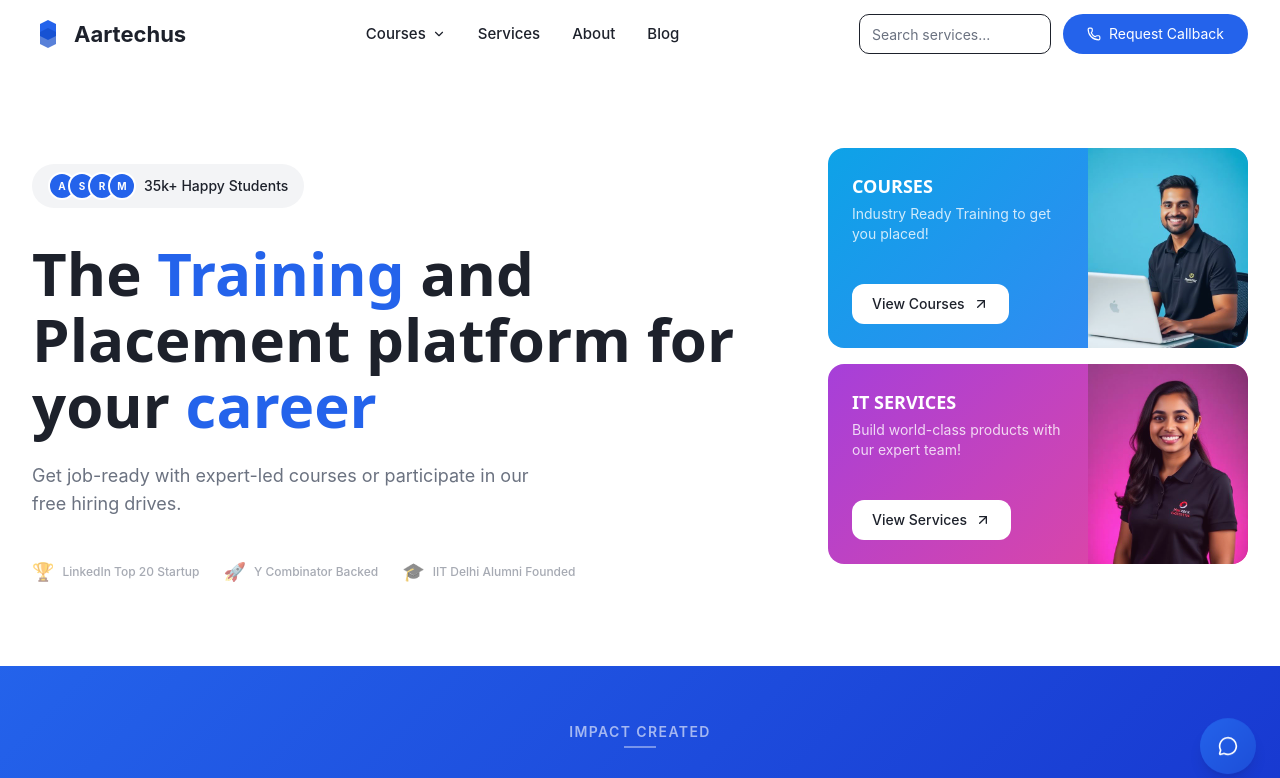
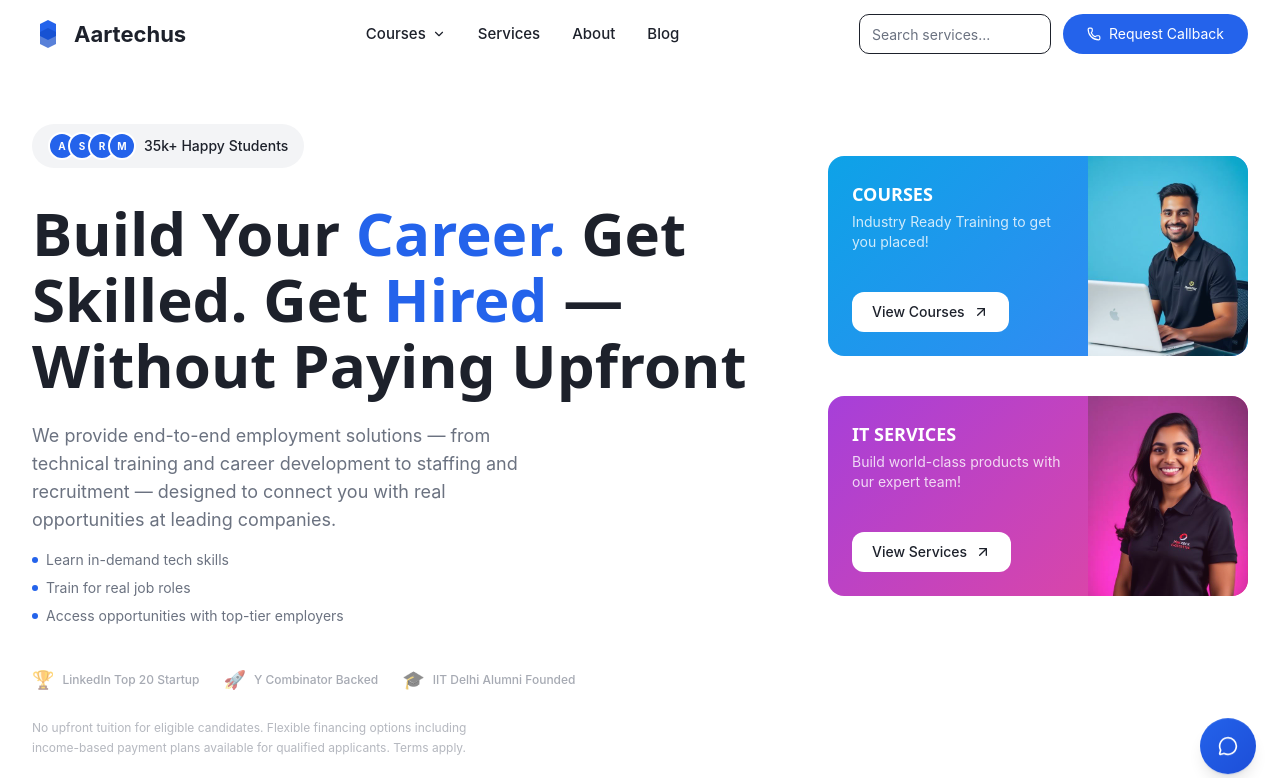
Before and after one commit to rjtbst/aartechus, a Next.js app: page / in a window 1280 px wide. Shown: the top 778 px of the page. Built offline with nearby package versions, Linux system fonts and the light colour scheme.

Commit message:
update_hero_section

```diff
--- a/src/app/page.js
+++ b/src/app/page.js
@@ -25,7 +25,7 @@ import CTASection from "@/components/sections/CTASection";
 
 const Hero = () => (
   <section className="pt-[68px]">
-    <div className="container-main py-12 md:py-20">
+    <div className="container-main py-12 md:py-10">
       <div className="grid lg:grid-cols-[1fr_420px] gap-8 items-start">
         {/* Left side */}
         <div className="pt-4">
@@ -43,24 +43,47 @@ const Hero = () => (
             <span className="text-sm font-medium text-foreground">35k+ Happy Students</span>
           </motion.div>
 
+          {/* ── UPDATED HEADLINE ── */}
           <motion.h1
             initial={{ opacity: 0, y: 30 }}
             animate={{ opacity: 1, y: 0 }}
             transition={{ duration: 0.6, delay: 0.1 }}
             className="text-[40px] md:text-[52px] lg:text-[60px] font-display font-bold leading-[1.1] text-foreground"
           >
-            The <span className="text-primary">Training</span> and Placement platform for your{" "}
-            <span className="text-primary">career</span>
+            Build Your <span className="text-primary">Career.</span> Get Skilled.{" "}
+            Get <span className="text-primary">Hired</span> — Without Paying Upfront
           </motion.h1>
 
+          {/* ── UPDATED SUBTEXT ── */}
           <motion.p
             initial={{ opacity: 0, y: 20 }}
             animate={{ opacity: 1, y: 0 }}
             transition={{ duration: 0.5, delay: 0.25 }}
             className="mt-6 text-lg text-muted-foreground max-w-lg"
           >
-            Get job-ready with expert-led courses or participate in our free hiring drives.
+            We provide end-to-end employment solutions — from technical training
+            and career development to staffing and recruitment — designed to
+            connect you with real opportunities at leading companies.
           </motion.p>
+
+          {/* ── NEW: Bullet points ── */}
+          <motion.ul
+            initial={{ opacity: 0, y: 20 }}
+            animate={{ opacity: 1, y: 0 }}
+            transition={{ duration: 0.5, delay: 0.35 }}
+            className="mt-4 space-y-2"
+          >
+            {[
+              "Learn in-demand tech skills",
+              "Train for real job roles",
+              "Access opportunities with top-tier employers",
+            ].map((item) => (
+              <li key={item} className="flex items-center gap-2 text-sm text-muted-foreground">
+                <span className="w-1.5 h-1.5 rounded-full bg-primary flex-shrink-0" />
+                {item}
+              </li>
+            ))}
+          </motion.ul>
 
           {/* Trust badges */}
           <motion.div
@@ -80,10 +103,22 @@ const Hero = () => (
               </div>
             ))}
           </motion.div>
+
+          {/* ── NEW: Disclaimer line ── */}
+          <motion.p
+            initial={{ opacity: 0 }}
+            animate={{ opacity: 1 }}
+            transition={{ delay: 0.6 }}
+            className="mt-6 text-xs text-muted-foreground/50 max-w-md leading-relaxed"
+          >
+            No upfront tuition for eligible candidates. Flexible financing options
+            including income-based payment plans available for qualified applicants.
+            Terms apply.
+          </motion.p>
         </div>
 
-        {/* Right side - Cards */}
-        <div className="space-y-4">
+        {/* Right side - Cards — unchanged */}
+        <div className="space-y-10 py-12">
           <motion.div
             initial={{ opacity: 0, x: 40 }}
             animate={{ opacity: 1, x: 0 }}
@@ -197,13 +232,10 @@ const TestimonialSection = () => {
           {visible.map((t, i) => (
             <AnimatedSection key={t.name} delay={i * 0.1}>
               <div className="bg-card rounded-2xl border border-border p-6 card-shadow hover-card-lift h-full flex flex-col">
-                {/* Avatar + Name */}
                 <div className="flex items-center gap-3 mb-5">
                   <div className="w-12 h-12 rounded-full bg-primary/10 text-primary flex items-center justify-center font-bold text-sm font-display">{t.avatar}</div>
                   <h3 className="font-display font-bold text-foreground">{t.name}</h3>
                 </div>
-
-                {/* Before / After */}
                 <div className="flex items-center gap-3 mb-5">
                   <div className="flex-1 bg-secondary rounded-xl p-3 text-center">
                     <p className="text-[10px] font-semibold uppercase tracking-wider text-muted-foreground mb-1">Before</p>
@@ -215,15 +247,12 @@ const TestimonialSection = () => {
                     <p className="text-sm font-medium text-primary">{t.after}</p>
                   </div>
                 </div>
-
-                {/* Quote */}
                 <p className="text-sm text-muted-foreground leading-relaxed flex-1">"{t.quote}"</p>
               </div>
             </AnimatedSection>
           ))}
         </div>
 
-        {/* Navigation */}
         <div className="flex justify-center gap-2 mt-8">
           <button
             onClick={() => setIdx(Math.max(0, idx - 3))}
@@ -240,22 +269,10 @@ const TestimonialSection = () => {
             <ChevronRight className="w-4 h-4" />
           </button>
         </div>
-
-        {/* <div className="text-center mt-6">
-          <a href="#" className="inline-flex items-center gap-2 text-primary text-sm font-semibold hover:underline">
-            <Download className="w-4 h-4" /> Download Placement Report
-          </a>
-        </div> */}
       </div>
     </section>
   );
 };
-
-
-
-/* ═══════════════════════ HIRING COMPANIES ═══════════════════════ */
-const companies = ["Google", "Amazon", "Microsoft", "Flipkart", "Walmart", "Salesforce", "Swiggy", "Razorpay", "PhonePe", "Paytm", "Zomato", "Infosys"];
-
 
 /* ═══════════════════════ CTA ═══════════════════════ */
 const FinalCTA = () => (
@@ -285,11 +302,11 @@ const FinalCTA = () => (
     </div>
   </section>
 );
+
 /* PAGE */
 export default function Page() {
   return (
     <div>
-
       <Hero />
       <ImpactStats />
       <TestimonialSection />
@@ -298,10 +315,8 @@ export default function Page() {
       <HiringDrivesSection/>
       {/* <CentersSection/> */}
       <FAQSection />
-      {/* <FAQSection /> */}
       <CTASection />
       <FinalCTA />
-
     </div>
   );
 }
```
Lines whose indentation alone changed are shown as unchanged.
